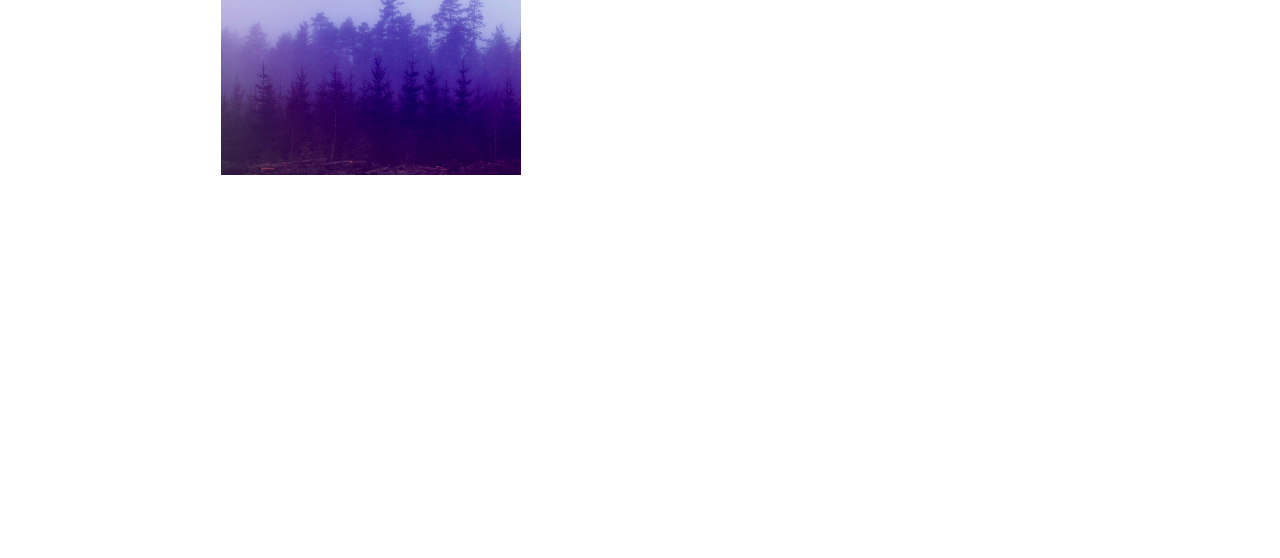
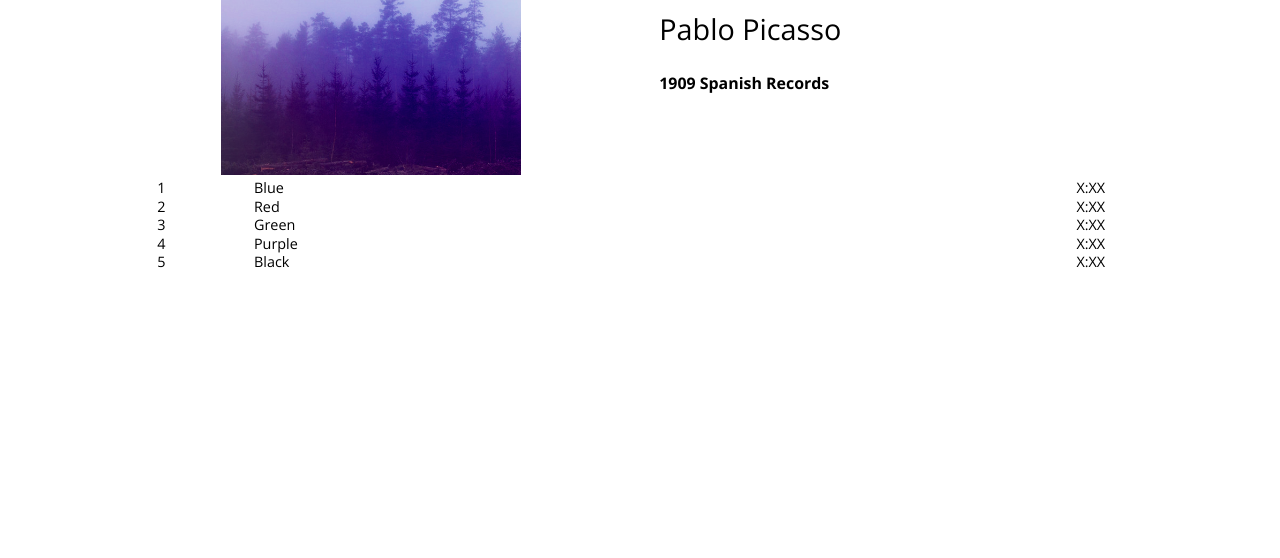
Before and after one commit to hdebenham/bloc-jams, a plain HTML site: page album.html in a window 1280 px wide. Shown: the part 242-800 px from the top of the page. Drawn offline with nearby package versions, Linux system fonts and the light colour scheme.

Commit message:
checkpoint 9 fix

```diff
--- a/styles/album.css
+++ b/styles/album.css
@@ -1,3 +1,7 @@
+body {
+    color: black;
+}
+
 bloc.album {
     background-image: url(../assets/images/blurred_backgrounds/blur_bg_3.jpg);
     background-repeat: no-repeat;
@@ -44,7 +48,7 @@ bloc.album {
 
 .album-view-song-list {
     height: 3rem;
-    border-bottom: 1px solid rgba(255, 255, 255, 0.5);
+    border-bottom: 1px solid rgba(255,255,255,0.5);
 }
 
 .song-item-number {
```
